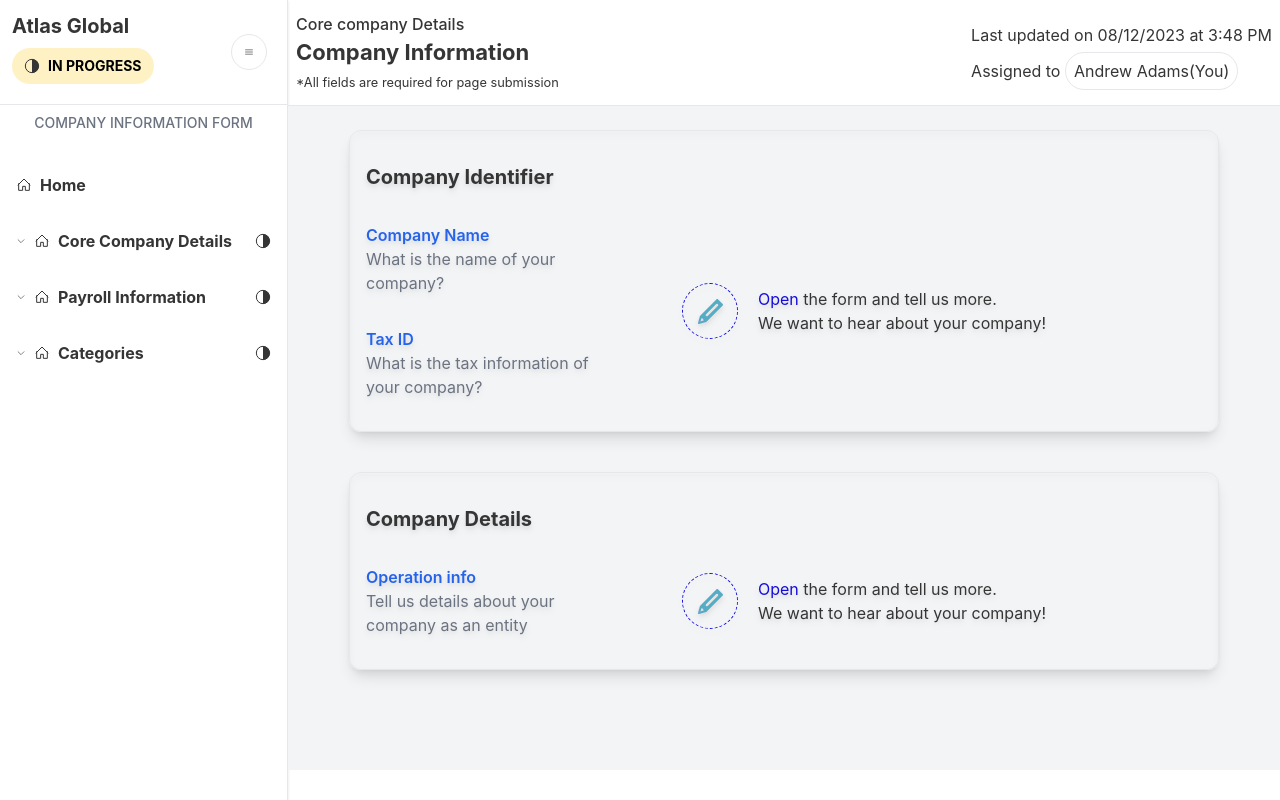
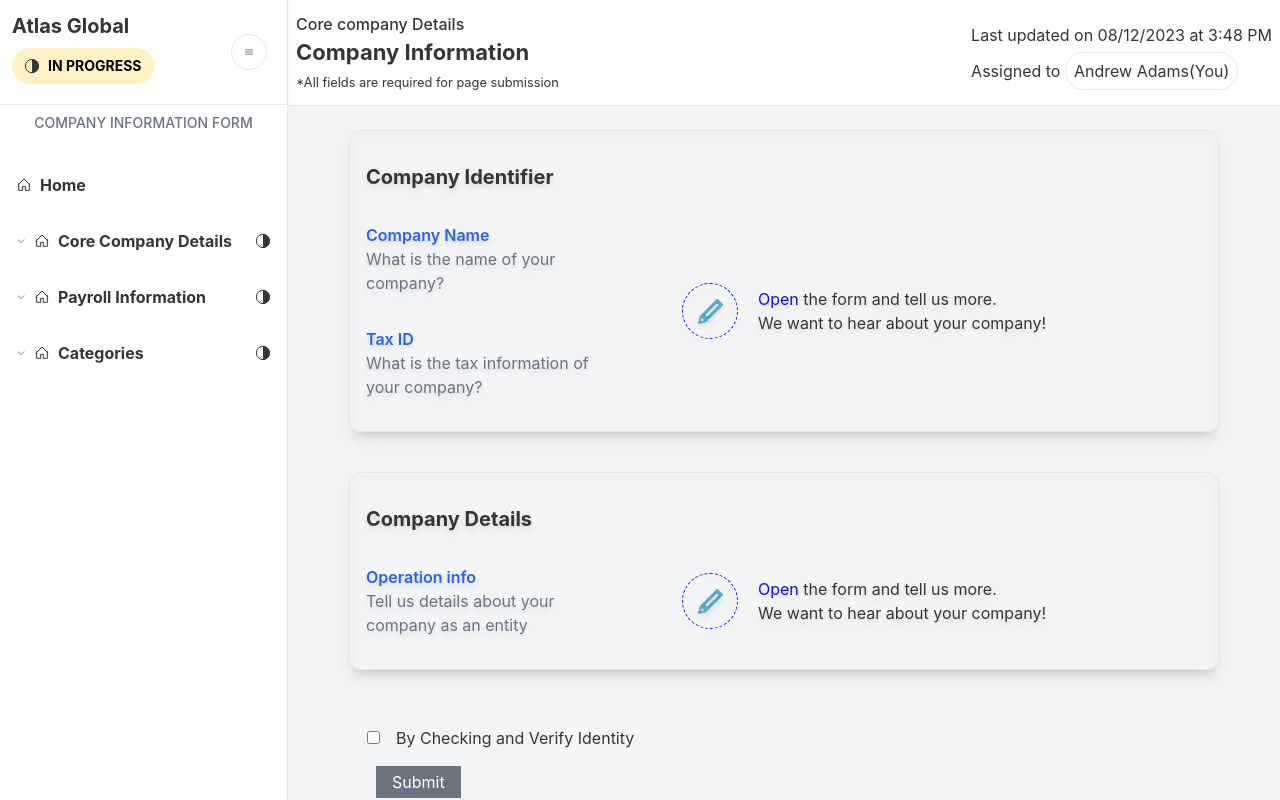
Before and after one commit to MinhazulAbedinMithu/payrollInfo, a React (Create React App) app: page /company/info in a window 1280 px wide. Built offline with nearby package versions, Linux system fonts and the light colour scheme.

Commit message:
final submit

```diff
--- a/src/components/company/CompanyInfo.tsx
+++ b/src/components/company/CompanyInfo.tsx
@@ -1,12 +1,41 @@
-import React from 'react'
+import React, { useState } from 'react'
 import CompanyIdentifier from './CompanyIdentifier'
 import CompanyDetails from './CompanyDetails'
+import Checkbox from '../utils/CheckBox'
 
 const CompanyInfo = () => {
+  const [verified, setVerified] = useState(false);
+
+
+  const handleCheckBox = () => {
+    setVerified(!verified);
+  };
+
+  const handleSubmittion = () => {
+
+  };
+
   return (
     <div className='flex flex-col gap-10'>
         <CompanyIdentifier/>
         <CompanyDetails/>
+        <div>
+        <div className="max-w-[850px] w-full mx-auto pl-2 my-4 ">
+          <Checkbox
+            name="By Checking and Verify Identity"
+            onClick={handleCheckBox}
+          />
+        </div>
+        <button
+          className={`${
+            verified ? "bg-blue-500 " : "bg-gray-500 cursor-not-allowed"
+          } text-white px-4 py-1 ml-[5rem] `}
+          onClick={handleSubmittion}
+          disabled={!verified}
+        >
+          Submit
+        </button>
+        </div>
     </div>
   )
 }
```
